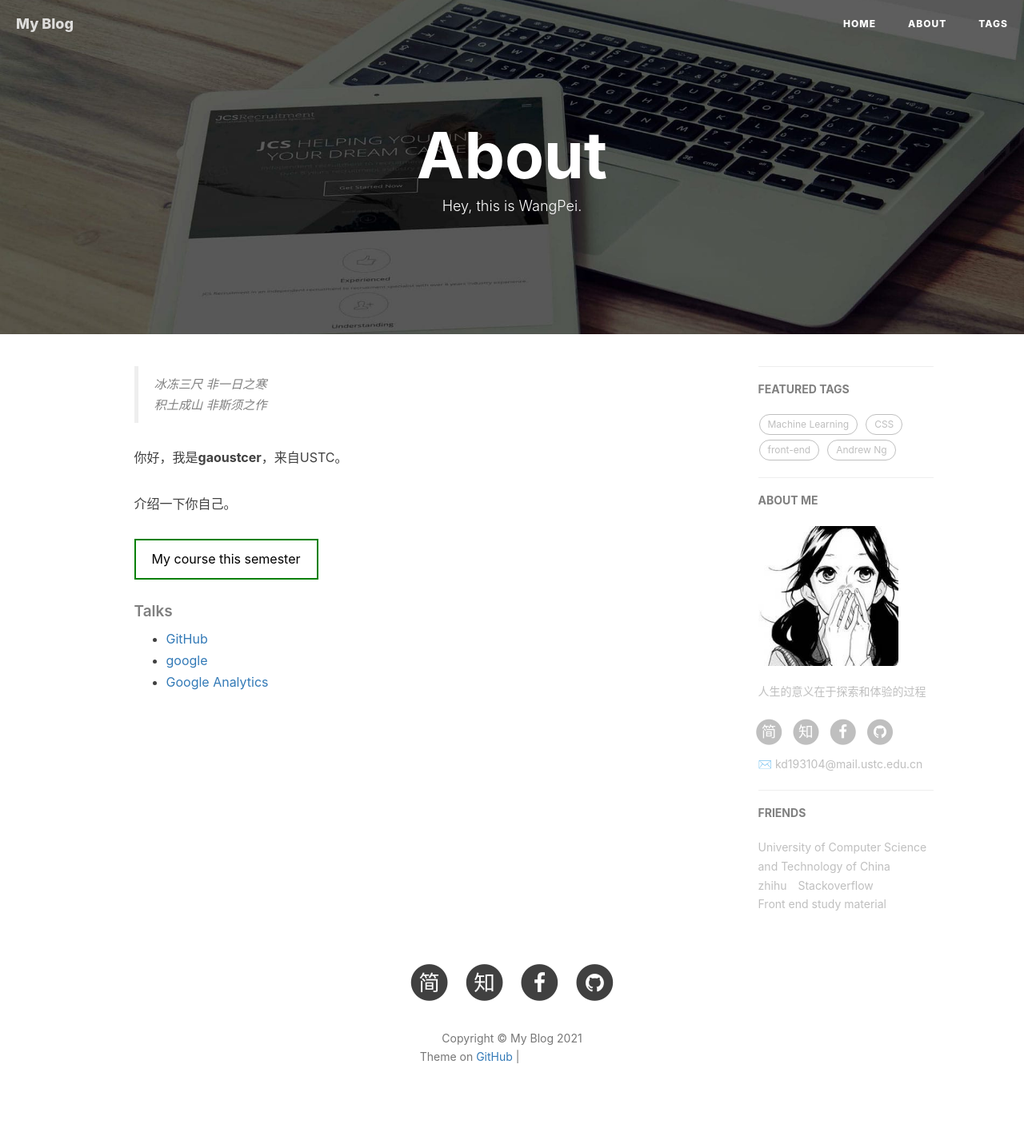
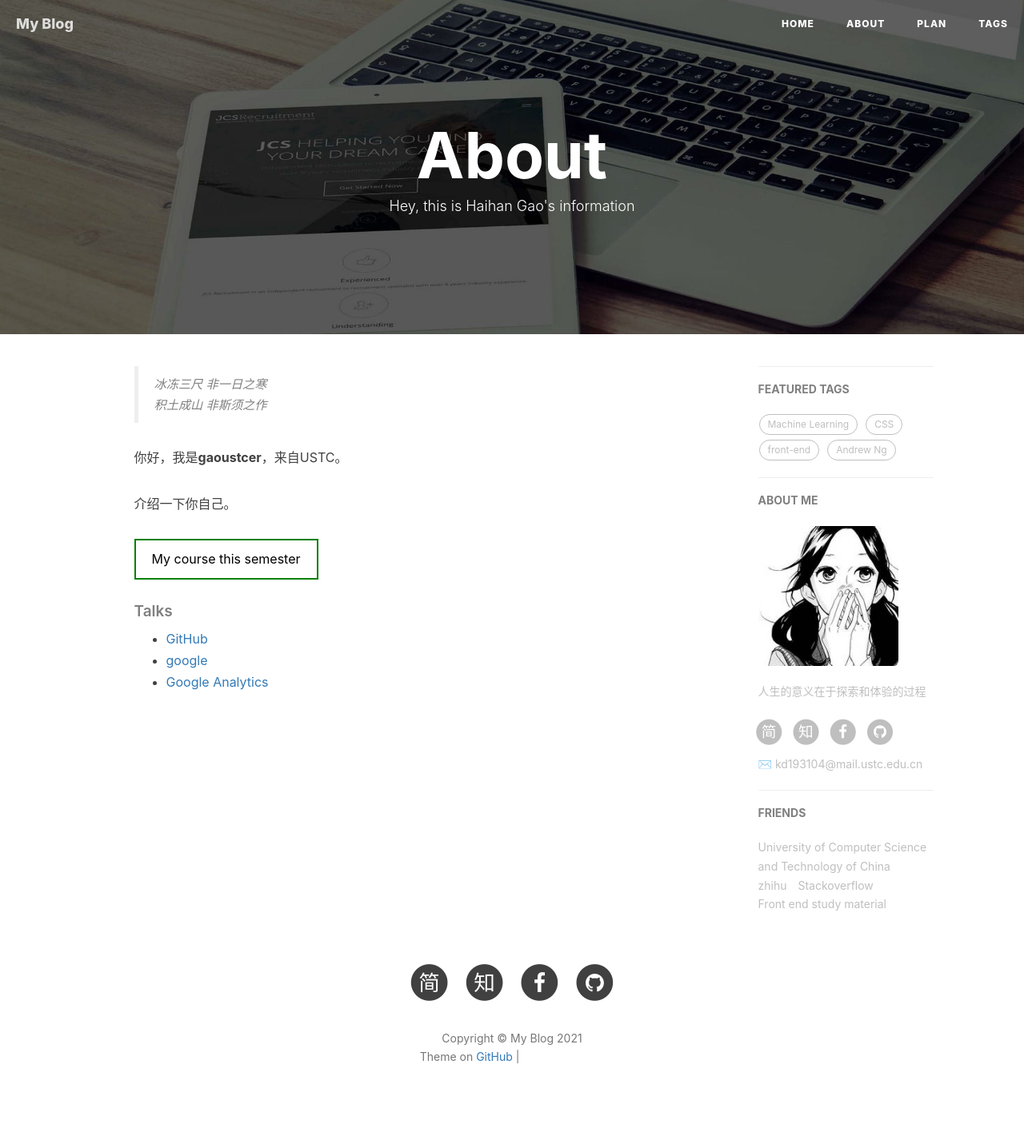
Before and after one commit to Gaoustcer/Gaoustcer.github.io, a Jekyll site: the page built from about.html, in a window 1280 px wide. Shown: the whole page at 80% size. Built offline with Jekyll 4.4.1, drawn with Linux system fonts in a browser that asks for light colours; nearby versions of some CDN libraries; comment, search, counter and statistics services are not loaded; grey boxes are pictures that could not be loaded.

Commit message:
commit the plan

```diff
--- a/about.html
+++ b/about.html
@@ -1,7 +1,7 @@
 ---
 layout: page
 title: "About"
-description: "Hey, this is WangPei."
+description: "Hey, this is Haihan Gao's information"
 header-img: "img/post-bg-rwd.jpg"
 ---
 
--- /dev/null
+++ b/plan.html
@@ -0,0 +1,6 @@
+---
+layout: page
+title: "Plan"
+description: "Hey, this is Haihan Gao"
+header-img: "img/post-bg-rwd.jpg"
+---
```
Also changed, not shown: _posts/2020-03-26-Machine Learning By Andrew Ng- Linear regression.md (+1 -1 lines).
